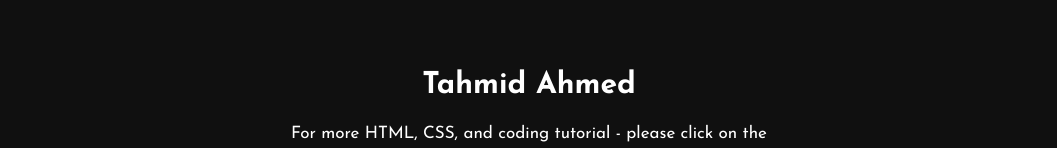
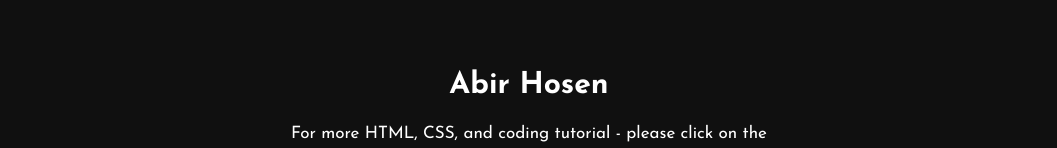
Before and after one commit to iabirhosen/abirhosen, a plain HTML site: page index.html in a window 1280 px wide. Shown: the part 2641-2789 px from the top of the page, without its empty margins (111-1168 px from the left). Drawn offline with Linux system fonts and the light colour scheme.

Commit message:
Update index.html

```diff
--- a/index.html
+++ b/index.html
@@ -28,7 +28,7 @@
 
 		<div class="content">
 			<h4>Hello, my name is</h4>
-			<h1>Tahmid <span>Ahmed</span></h1>
+			<h1>Abir <span>Hosen</span></h1>
 			<h3>I'am a Web Developer.</h3>
 			<div class="newslatter">
 				<form>
@@ -105,14 +105,14 @@
 
 	<!------footer start--------->
 	<footer>
-		<p>Tahmid Ahmed</p>
+		<p>Abir Hosen</p>
 		<p>For more HTML, CSS, and coding tutorial - please click on the link below to subscribe to my channel:</p>
 		<div class="social">
 			<a href="#"><i class="fab fa-facebook-f"></i></a>
 			<a href="#"><i class="fab fa-instagram"></i></a>
 			<a href="#"><i class="fab fa-dribbble"></i></a>
 		</div>
-		<p class="end">CopyRight By Tahmid Ahmed</p>
+		<p class="end">CopyRight By Abir Hosen</p>
 	</footer>
 </body>
 </html>
```
